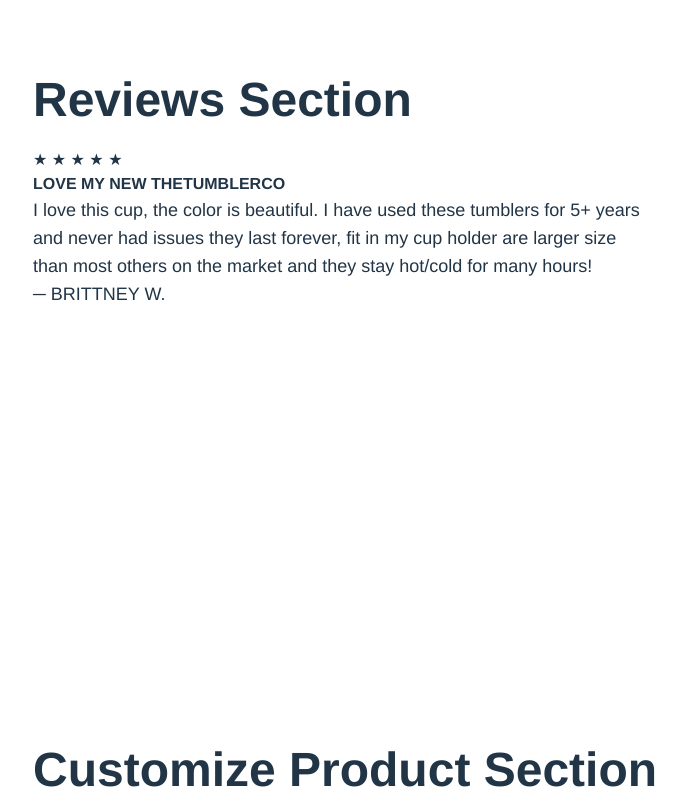
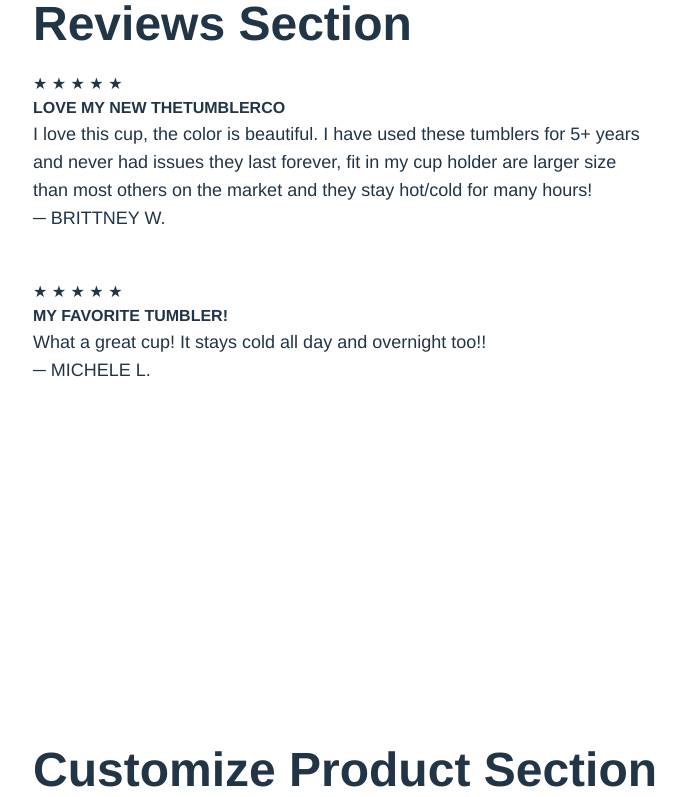
Before and after one commit to cg20221i/final-project-threejs-the-jolly-rangers, a React (Vite) app: page / in a window 1280 px wide. Shown: the part 1808-2605 px from the top of the page, without its empty margins (71-757 px from the left). Built offline with nearby package versions, Linux system fonts and the light colour scheme; no server answers.

Commit message:
add ratings

```diff
--- a/src/components/Reviews.jsx
+++ b/src/components/Reviews.jsx
@@ -9,6 +9,10 @@ const Reviews = () => {
         <p className="text-1xl font-bold">LOVE MY NEW THETUMBLERCO</p>
         <p className="text-lg" align="justify-center">I love this cup, the color is beautiful. I have used these tumblers for 5+ years <br/>and never had issues they last forever, fit in my cup holder are larger size<br/> than most others on the market and they stay hot/cold for many hours!</p>
         <p className="text-lg">─ BRITTNEY W.</p>
+        <div><br/><br/>&#9733; &#9733; &#9733; &#9733; &#9733;</div>
+        <p className="text-1xl font-bold">MY FAVORITE TUMBLER!</p>
+        <p className="text-lg" align="justify-center">What a great cup! It stays cold all day and overnight too!!</p>
+        <p className="text-lg">─ MICHELE L.</p>
         </div>
       </section>
   );
```
